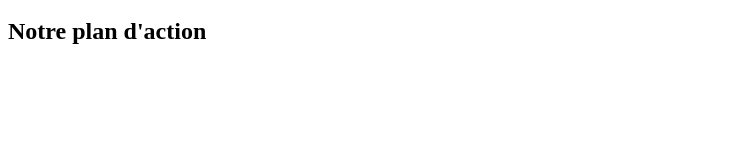
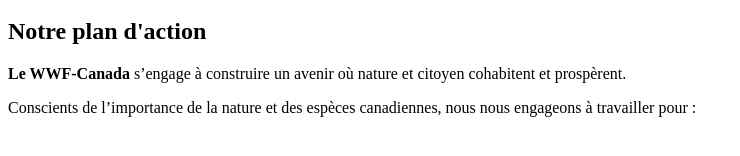
Before and after one commit to nbena69/wwf_testcss, a plain HTML site: page index.html in a window 1280 px wide. Shown: the part 118-274 px from the top of the page, without its empty margins (0-740 px from the left). Drawn offline with Linux system fonts and the light colour scheme.

Commit message:
First commit

```diff
--- a/index.html
+++ b/index.html
@@ -18,6 +18,11 @@
 </nav>
 <section>
     <h2>Notre plan d'action</h2>
+    <p class="intro"><strong>Le WWF-Canada</strong> s’engage à construire un avenir où nature et citoyen cohabitent et prospèrent.
+    </p>
+    <p>
+        Conscients de l’importance de la nature et des espèces canadiennes, nous nous engageons à travailler pour :
+    </p>
 </section>
 </body>
 </html>
```
Also changed, not shown: wwf.txt.
